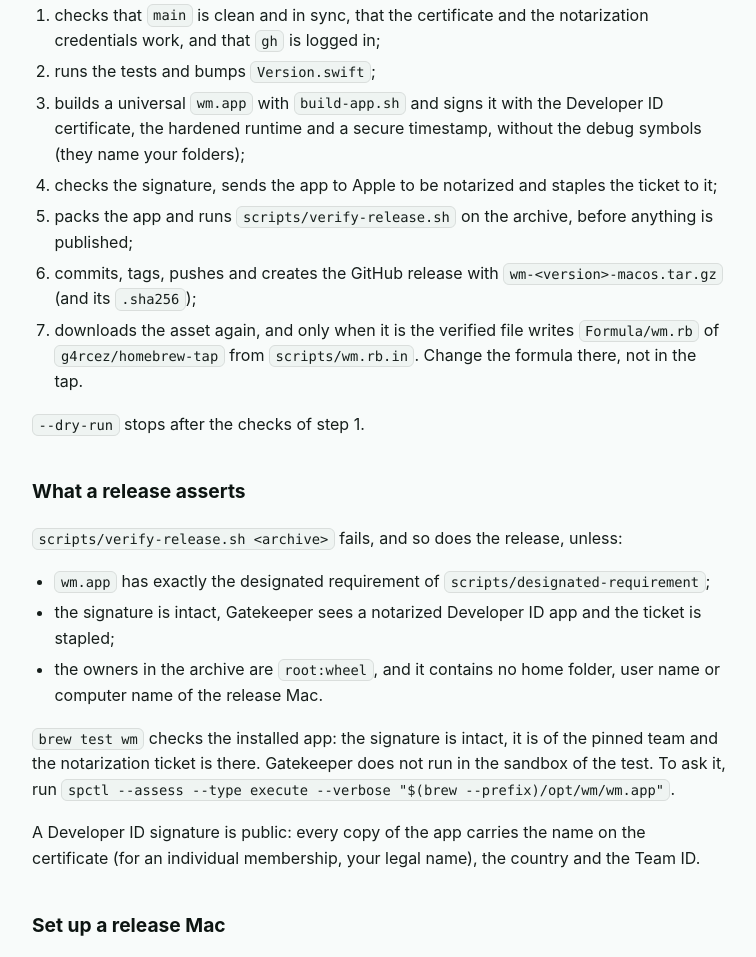
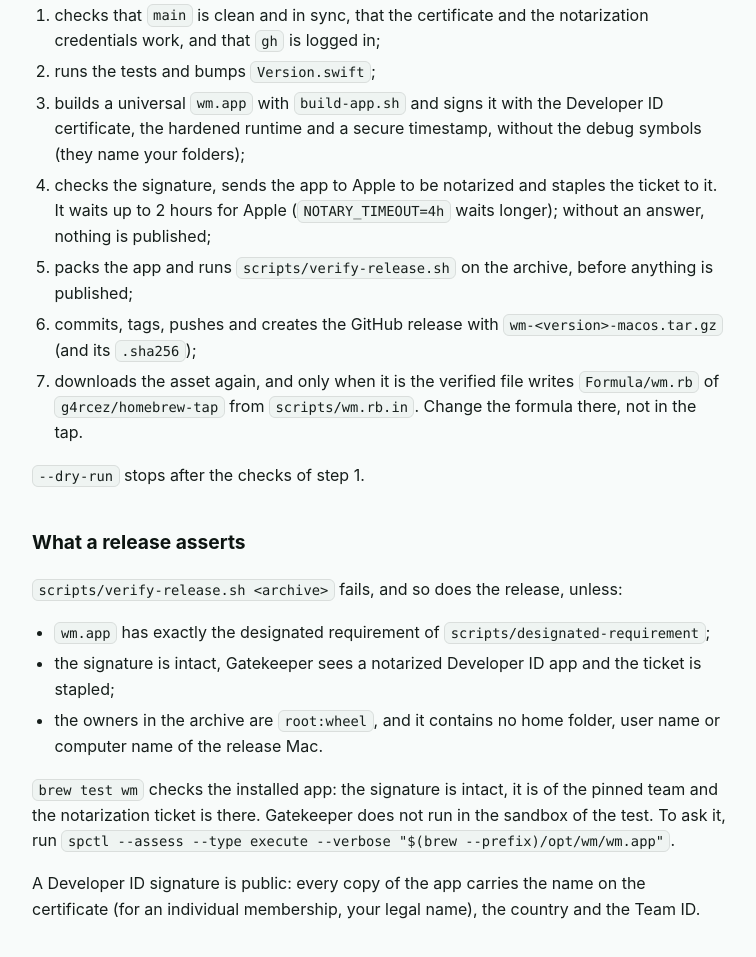
Before and after one commit to g4rcez/wm, an Astro site in the folder docs/: page /docs/development in a window 1280 px wide. Shown: the part 1141-2098 px from the top of the page, without its empty margins (290-1046 px from the left). Built offline with nearby package versions, Linux system fonts and the light colour scheme; Astro itself is replaced by a stand-in of ours.

Commit message:
fix(release): wait 2 hours for Apple and say when there is no answer
- The first notarization of the account took about 35 minutes, longer than the wait of 30 minutes. `NOTARY_TIMEOUT` picks another limit.
- A wait that runs out was reported as an app that Apple did not accept. The release now says that there is no answer, and how to ask for it.

```diff
--- a/docs/src/content/docs/development.md
+++ b/docs/src/content/docs/development.md
@@ -33,7 +33,8 @@ Releases are made on the Mac that holds the Developer ID certificate, not in CI.
 2. runs the tests and bumps `Version.swift`;
 3. builds a universal `wm.app` with `build-app.sh` and signs it with the Developer ID certificate, the hardened runtime and a
    secure timestamp, without the debug symbols (they name your folders);
-4. checks the signature, sends the app to Apple to be notarized and staples the ticket to it;
+4. checks the signature, sends the app to Apple to be notarized and staples the ticket to it. It waits up to 2 hours for
+   Apple (`NOTARY_TIMEOUT=4h` waits longer); without an answer, nothing is published;
 5. packs the app and runs `scripts/verify-release.sh` on the archive, before anything is published;
 6. commits, tags, pushes and creates the GitHub release with `wm-<version>-macos.tar.gz` (and its `.sha256`);
 7. downloads the asset again, and only when it is the verified file writes `Formula/wm.rb` of `g4rcez/homebrew-tap` from
```
Also changed, not shown: 1 other file.
